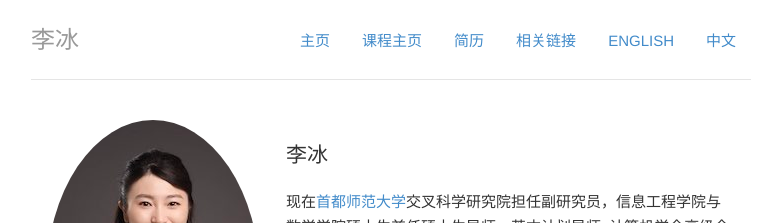
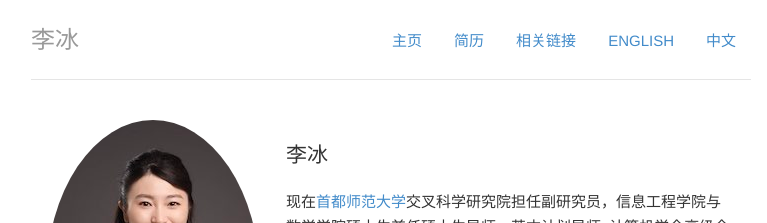
Before and after one commit to libingict/libingict.github.io, a Jekyll site: the page built from index.html, in a window 1280 px wide. Shown: the top 223 px of the page, without its empty margins (249-1016 px from the left). Built offline with Jekyll 4.4.1, drawn with Linux system fonts in a browser that asks for light colours.

```diff
--- a/cv/index_cn.html
+++ b/cv/index_cn.html
@@ -30,7 +30,7 @@
         </li>
         <li><b>2006.09 - 2010.6, 学士</b> </br>
             <a href="http://xingong.muc.edu.cn/">中央民族大学信息工程学院</a></br>
-            <b>导师：</b> 王辉教授
+<!--            <b>导师：</b> 王辉教授-->
         </li>
     </ul>
 
--- a/index.html
+++ b/index.html
@@ -14,7 +14,7 @@
     <div class="header">
         <ul class="nav nav-pills pull-right">
             <li><a href="index.html" title="Home">主页</a></li>
-            <li><a href="/teaching/index_cn.html">课程主页</a></li>
+<!--            <li><a href="/teaching/index_cn.html">课程主页</a></li>-->
             <li><a href="/cv/index_cn.html">简历</a></li>
             <li><a href="/about/index_cn.html">相关链接</a></li>
             <li><a href="index_en.html">English</a></li>
--- a/index_cn.html
+++ b/index_cn.html
@@ -14,7 +14,7 @@
     <div class="header">
         <ul class="nav nav-pills pull-right">
             <li><a href="index_cn.html" title="Home">主页</a></li>
-            <li><a href="/teaching/index_cn.html">课程主页</a></li>
+<!--            <li><a href="/teaching/index_cn.html">课程主页</a></li>-->
             <li><a href="/cv/index_cn.html">简历</a></li>
             <li><a href="/about/index_cn.html">相关链接</a></li>
             <li><a href="index.html">English</a></li>
```
